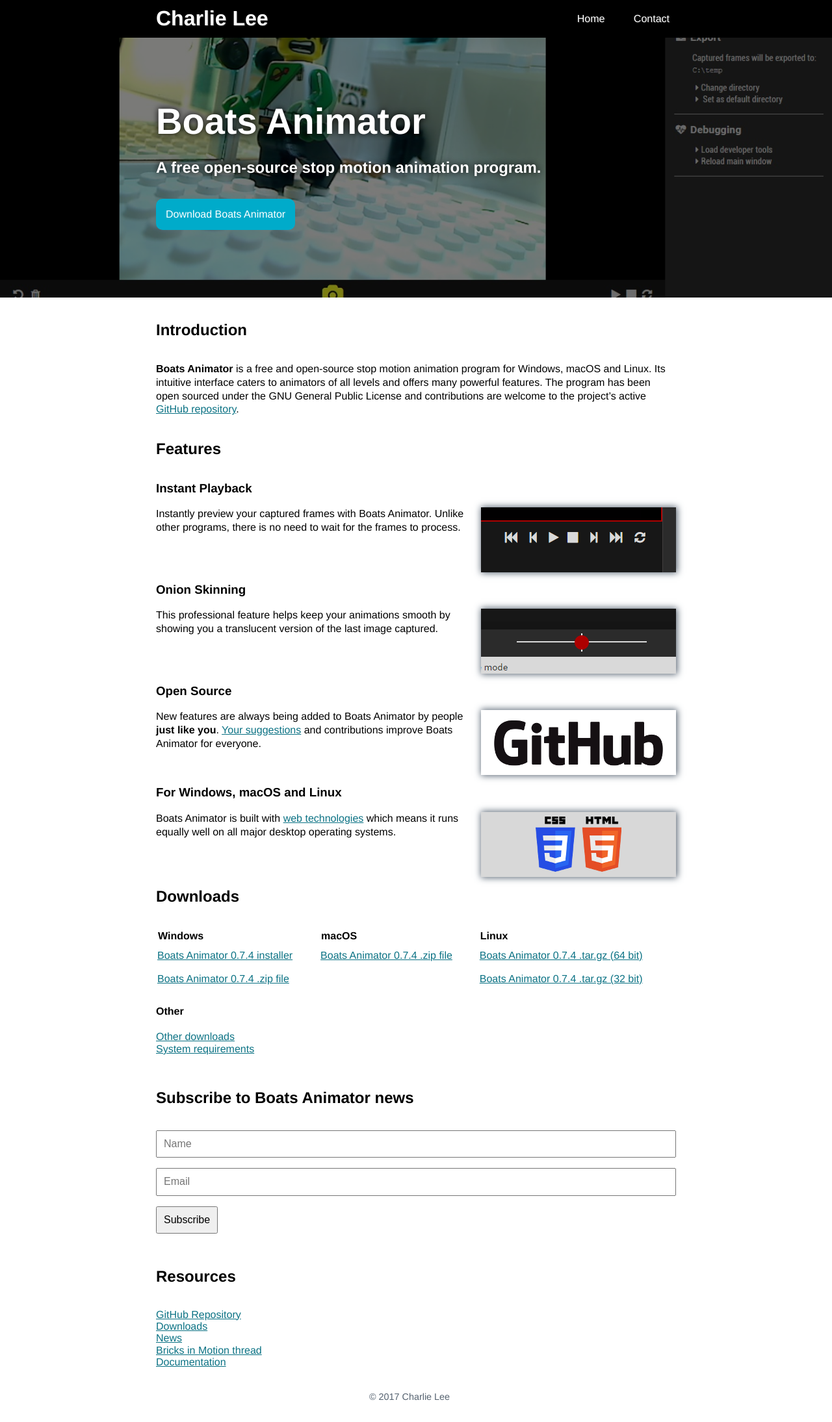
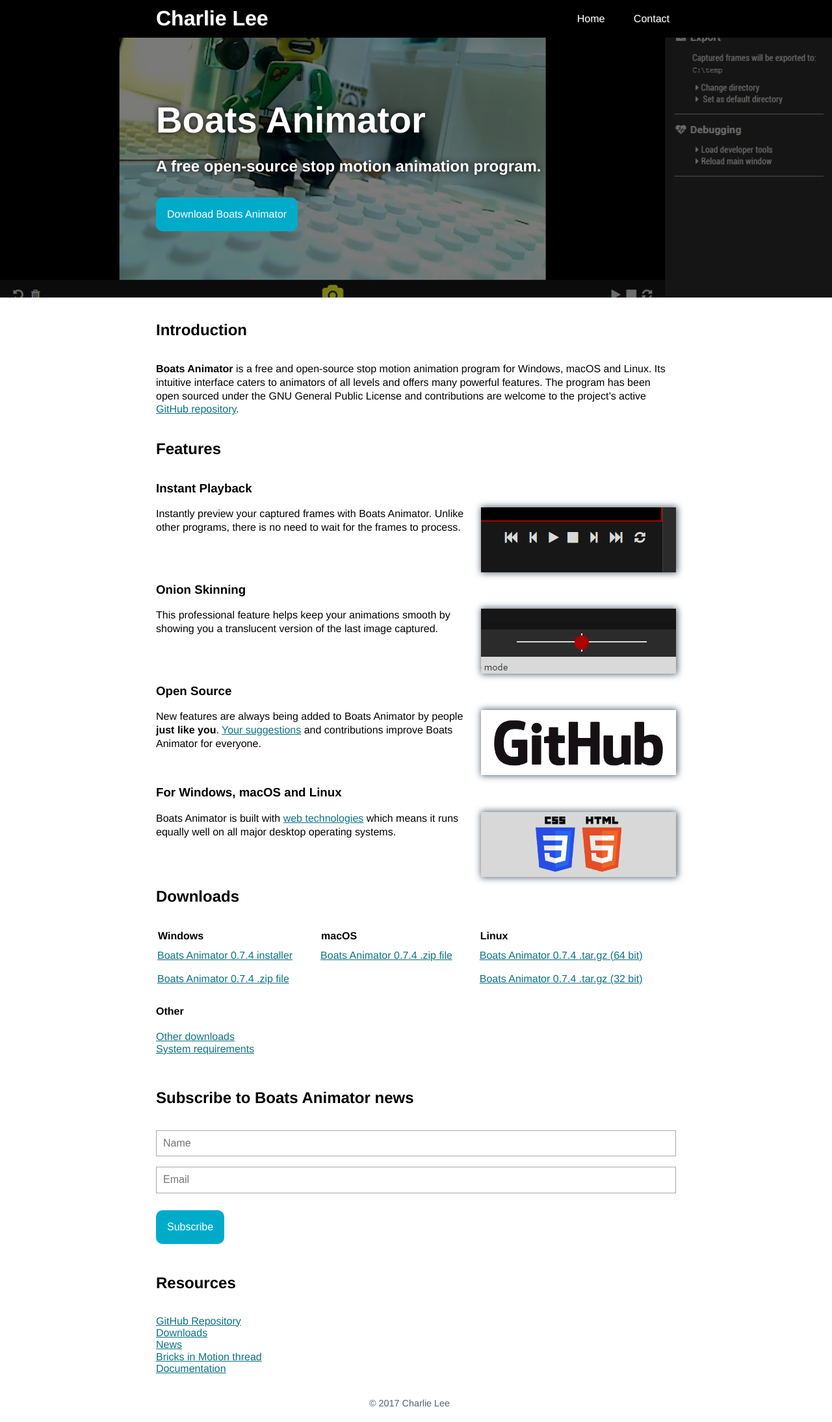
Before and after one commit to charlielee/charlielee.github.io, a Jekyll site: the page built from _projects/boats-animator.md, in a window 1280 px wide. Shown: the whole page at 65% size. Built offline with Jekyll 4.4.1, drawn with Linux system fonts in a browser that asks for light colours.

Commit message:
Improve button appearance and fix gap issue on mobile

```diff
--- a/_includes/signup-boats-animator-news.html
+++ b/_includes/signup-boats-animator-news.html
@@ -14,7 +14,7 @@
 		<div class="response" id="mce-success-response" style="display:none"></div>
 	</div>    <!-- real people should not fill this in and expect good things - do not remove this or risk form bot signups-->
     <div style="position: absolute; left: -5000px;" aria-hidden="true"><input type="text" name="b_18c7e6686171e7e25bbb153d1_37cf5f55d3" tabindex="-1" value=""></div>
-    <div class="clear"><input type="submit" value="Subscribe" name="subscribe" id="mc-embedded-subscribe"></div>
+    <div class="clear"><input type="submit" value="Subscribe" name="subscribe" id="mc-embedded-subscribe" class="button"></div>
     </div>
 </form>
 </div>
--- a/assets/main.css
+++ b/assets/main.css
@@ -72,6 +72,7 @@
 /* ===Buttons=== */
 .button {
   background-color: rgb(0,171,202);
+  border: 2px solid rgb(0,171,202);
   border-radius: 10px;
   color: rgb(255,255,255);
   display: inline-block;
@@ -83,8 +84,9 @@
   color: rgb(255,255,255);
 }
 .button:hover {
-  box-shadow: 0 0 10px 3px rgb(0,171,202);
-  color: rgb(255,255,255);
+  background-color: transparent;
+  color: rgb(0,171,202);
+  cursor: pointer;
 }
 .hero a.button {
   display: none;
@@ -92,6 +94,7 @@
 
 /* ===Forms===*/
 input, textarea {
+  border: 1px solid rgb(169,169,169);
   box-sizing: border-box;
   display: block;
   margin-bottom: 1em;
@@ -170,10 +173,14 @@
   margin: 0;
   text-align: center;
 }
-#logo a:hover {
+#logo a {
+  display: inline-block;
+  text-align: left;
+}
+/*#logo a:hover {
   background-color: rgb(30,30,30);
   text-decoration: none;
-}
+}*/
 
 /* ===Page header=== */
 main header {
@@ -266,18 +273,26 @@
   white-space: nowrap;
 }
 nav a:visited { color: rgb(255,255,255); }
-nav a:hover { color: rgb(212,212,212); }
+nav a:hover {
+  background-color: rgb(30,30,30);
+  color: rgb(212,212,212);
+}
 
 /* ===Top navigation=== */
 #mobile-menu-toggle {
   color: rgb(255,255,255);
   font-size: 1.5em;
+  height: 30px;
   padding: 10px;
   position: absolute;
   right: 0;
+  text-align: center;
   transform: rotate(90deg);
+  width: 30px;
 }
 #mobile-menu-toggle:hover {
+  background-color: rgb(30,30,30);
+  text-decoration: none;
   color: rgb(212,212,212);
   cursor: pointer;
 }
```
